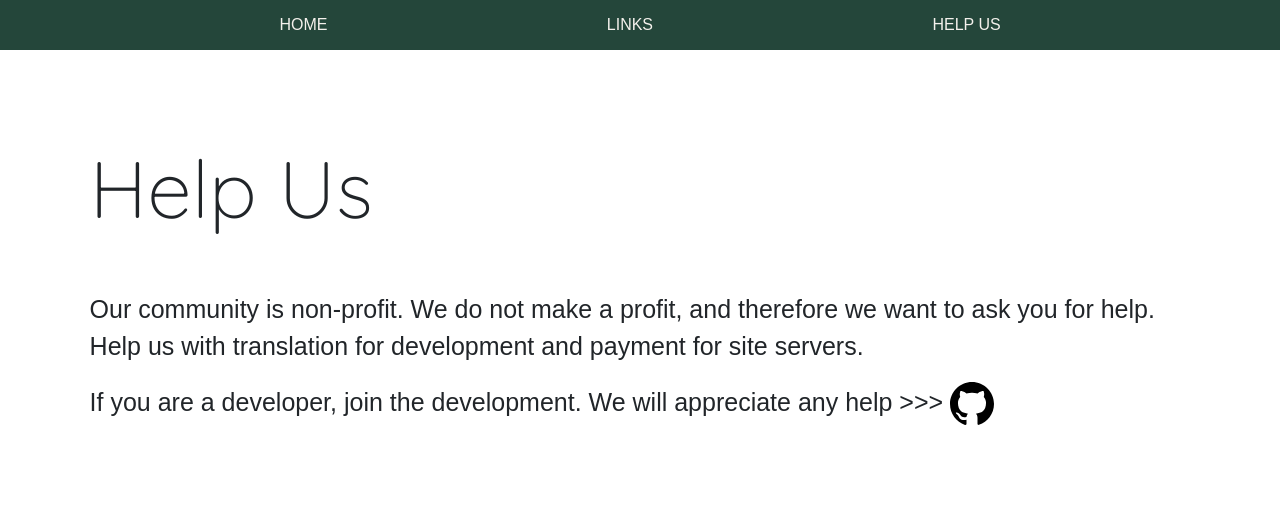
After one commit to CodeSproutOrg/VOH, a Django app: page /help-us in a window 1280 px wide. The commit adds this page. Shown: the top 530 px of the page. Run offline with Django 4.2, Linux system fonts and the light colour scheme.

Commit message:
21/12/2022
1. Added "Help Us" page
2. Added JS for links.html

```diff
--- a/VOH/urls.py
+++ b/VOH/urls.py
@@ -5,5 +5,6 @@ from core import views
 urlpatterns = [
     path('', views.index, name='home'),
     path('links', views.links, name='links'),
+    path('help-us', views.help_us, name='help-us'),
     path('admin/', admin.site.urls),
 ]
--- a/core/views.py
+++ b/core/views.py
@@ -9,3 +9,8 @@ def index(request):
 def links(request):
     data = {"title": "Links of Hope"}
     return render(request, "pages/links.html", context=data)
+
+
+def help_us(request):
+    data = {"title": "Help Us"}
+    return render(request, "pages/help-us.html", context=data)
--- /dev/null
+++ b/static/css/help-us.css
@@ -0,0 +1,12 @@
+.help-us-text {font-size: 25px;}
+
+#help-us {padding: 7%;}
+#help-us-title {
+    font-family: "Quicksand";
+    font-size: 80px;
+    margin-bottom: 5%;
+}
+#help-us-pay {}
+#help-us-developer {}
+
+#help-us-developer-img {width: 4%;}
--- a/static/css/links.css
+++ b/static/css/links.css
@@ -1,19 +1,32 @@
-.links {
-    padding: 5%;
-}
-#links-title {
+.navigation {padding: 5%;}
+#navigation-title {
     font-family: "Quicksand";
     font-size: 80px;
     padding: 2%;
 }
-#links-links {
+#navigation-links {
     display: flex;
     flex-wrap: wrap;
     justify-content: flex-start;
 }
-.links-link {
+.navigation-btn {
     width: 33%;
     color: black;
     padding: 2%;
     font-size: x-large;
+    background: #0000;
+    border: none;
+    display: flex;
+    text-align: start;
 }
+.navigation-btn:hover {
+    background-color:#24463A;
+    color: white;
+
+}
+
+
+#links {padding: 5%;}
+.link {padding: 2%;}
+.link-title {font-size: x-large;}
+.link-content {}
--- a/static/css/main.css
+++ b/static/css/main.css
@@ -51,7 +51,6 @@
     display: flex;
 }
 .who-we-are-img {
-    margin-left: 15%;
     border: 3px solid;
     border-color: #24463A;
 }
--- a/static/css/style_min.css
+++ b/static/css/style_min.css
@@ -3,10 +3,6 @@
     .title {font-size: 45px;}
     #numbers-title {font-size: 55px;}
     #contact-us-title {font-size: 85px;}
-}
-
-@media screen and (max-width: 820px) {
-    p {font-size: 16px;}
 
     #who-we-are {
         align-items: center;
@@ -15,6 +11,12 @@
     }
     #who-we-are-content {width: 90%;}
     #who-we-are-img {display: none;}
+}
+
+@media screen and (max-width: 820px) {
+    p {font-size: 16px;}
+
+
 
     #main-fight {}
     #fights {flex-direction: column; align-items: center;}
@@ -56,6 +58,10 @@
 @media screen and (max-width: 760px) {
     .number-content { flex-direction: column; }
     .number-content-text { text-align: center; }
+
+    #navigation-title {font-size: 60px;}
+    .navigation-btn {font-size: large;}
+    .link-title {font-size: large;}
 }
 
 @media screen and (max-width: 430px) {
--- a/static/js/main.js
+++ b/static/js/main.js
@@ -1,5 +1,5 @@
-let scroll_button = document.getElementById('main-page-btn')
-let scroll_to = document.getElementById('contact-us-title')
+let scroll_button = document.getElementById('main-page-btn');
+let scroll_to = document.getElementById('contact-us-title');
 
 scroll_button = scroll_button.addEventListener('click', scroll)
 
--- a/templates/base.html
+++ b/templates/base.html
@@ -6,17 +6,18 @@
     <title>{{ title }}</title>
     {% include 'base_part/css.html' %}
 </head>
+<body>
     <header>
         <div style="display: flex; justify-content: space-evenly; align-items: center; flex-direction: row; height: 100%;">
             <a href="/" class='header-links'>HOME</a>
             <a href="/links" class='header-links'>LINKS</a>
-        <a href="/" class='header-links'>HELP US</a>
+<!--            <a href="/" class='header-links'>VOICES OF HOPE</a>-->
+<!--            <a href="/" class='header-links'>POSTS</a>-->
+            <a href="/help-us" class='header-links'>HELP US</a>
         </div>
     </header>
-<body style="margin-top: 50px;">
-    <main>
+    <main style="margin-top: 50px;">
         {% block content %}{% endblock %}
     </main>
-    {% include 'base_part/js.html' %}
 </body>
 </html>
--- a/templates/base_part/css.html
+++ b/templates/base_part/css.html
@@ -13,5 +13,6 @@
 
 <link rel="stylesheet" href="{% static 'css/main.css' %}">
 <link rel="stylesheet" href="{% static 'css/links.css' %}">
+<link rel="stylesheet" href="{% static 'css/help-us.css' %}">
 <link rel="stylesheet" href="{% static 'css/style.css' %}">
 <link rel="stylesheet" href="{% static 'css/style_min.css' %}">
--- /dev/null
+++ b/templates/pages/help-us.html
@@ -0,0 +1,23 @@
+{% extends "base.html" %}
+{% load static %}
+
+{% block content %}
+<div id="help-us">
+    <h1 id="help-us-title">Help Us</h1>
+    <div id="help-us-pay">
+        <p class="help-us-text">
+            Our community is non-profit. We do not make a profit, and therefore we want to ask you for help.
+            Help us with translation for development and payment for site servers.
+        </p>
+    </div>
+    <div id="help-us-developer">
+        <p class="help-us-text">
+            If you are a developer, join the development. We will appreciate any help >>>
+            <a href="https://github.com/vladibuyanov/VOH">
+                <img src="{% static 'img/svg/git.svg' %}" alt="" id="help-us-developer-img">
+            </a>
+        </p>
+
+    </div>
+</div>
+{% endblock %}
--- a/templates/pages/main-blocks/who-we-are.html
+++ b/templates/pages/main-blocks/who-we-are.html
@@ -1,6 +1,6 @@
 {% load static %}
 
-<div id="who-we-are"><!--class="main-div">-->
+<div id="who-we-are">
     <div id="who-we-are-content">
         <h1 class="title green">WHO WE ARE?</h1>
         <div id='who-we-are-text' class="content">
--- a/templates/pages/main.html
+++ b/templates/pages/main.html
@@ -1,4 +1,5 @@
 {% extends "base.html" %}
+{% load static %}
 
 {% block content %}
   {% include 'pages/main-blocks/main-page.html' %}
@@ -6,4 +7,6 @@
   {% include 'pages/main-blocks/fight.html' %}
   {% include 'pages/main-blocks/numbers.html' %}
   {% include 'pages/main-blocks/contact-us.html' %}
+
+<script src="{% static 'js/main.js' %}"></script>
 {% endblock %}
```
Also changed, not shown: static/js/links.js (added, +12 -0 lines), templates/base_part/js.html (deleted, +0 -8 lines), templates/pages/links.html (+33 -19 lines), static/img/svg/git.svg (added). Lines whose indentation alone changed are shown as unchanged.
